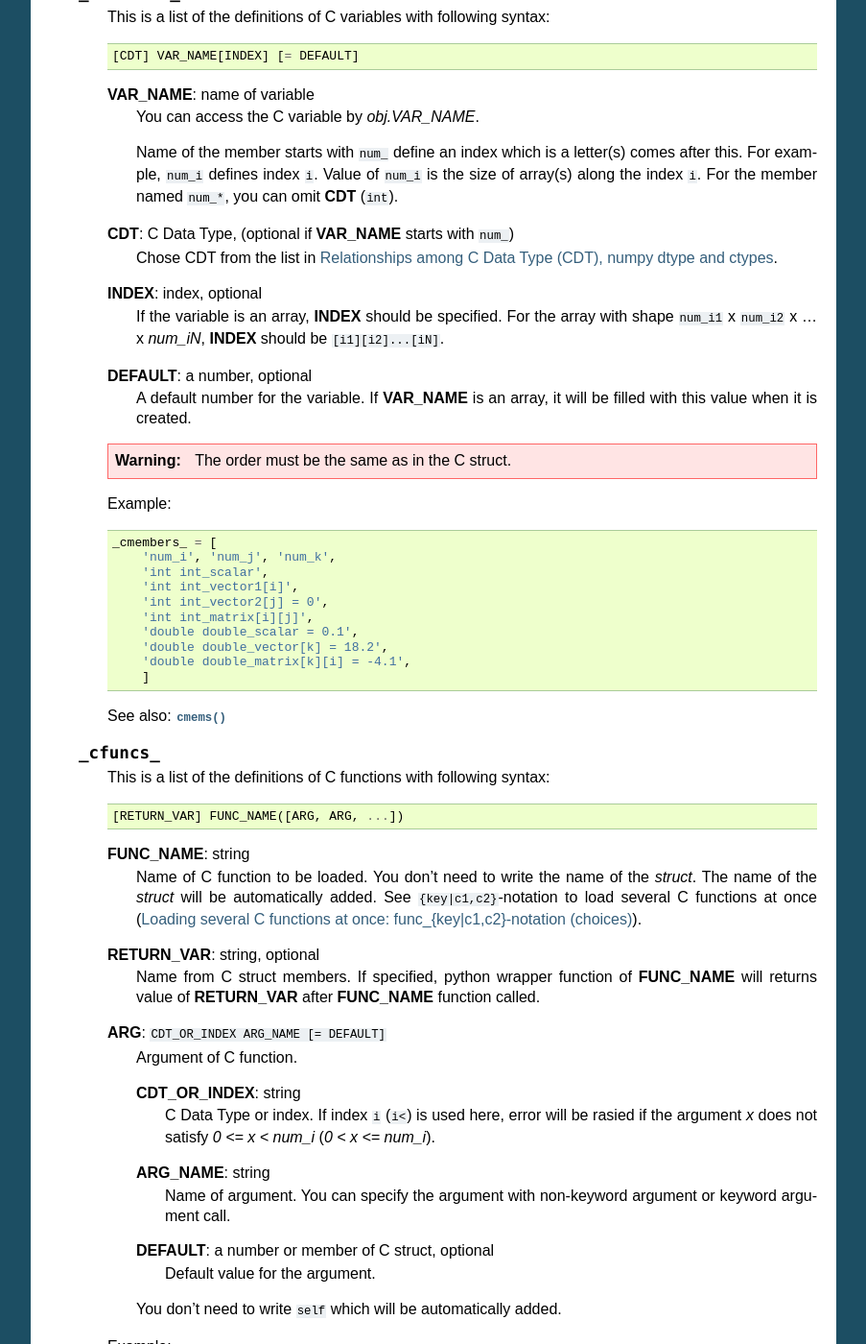
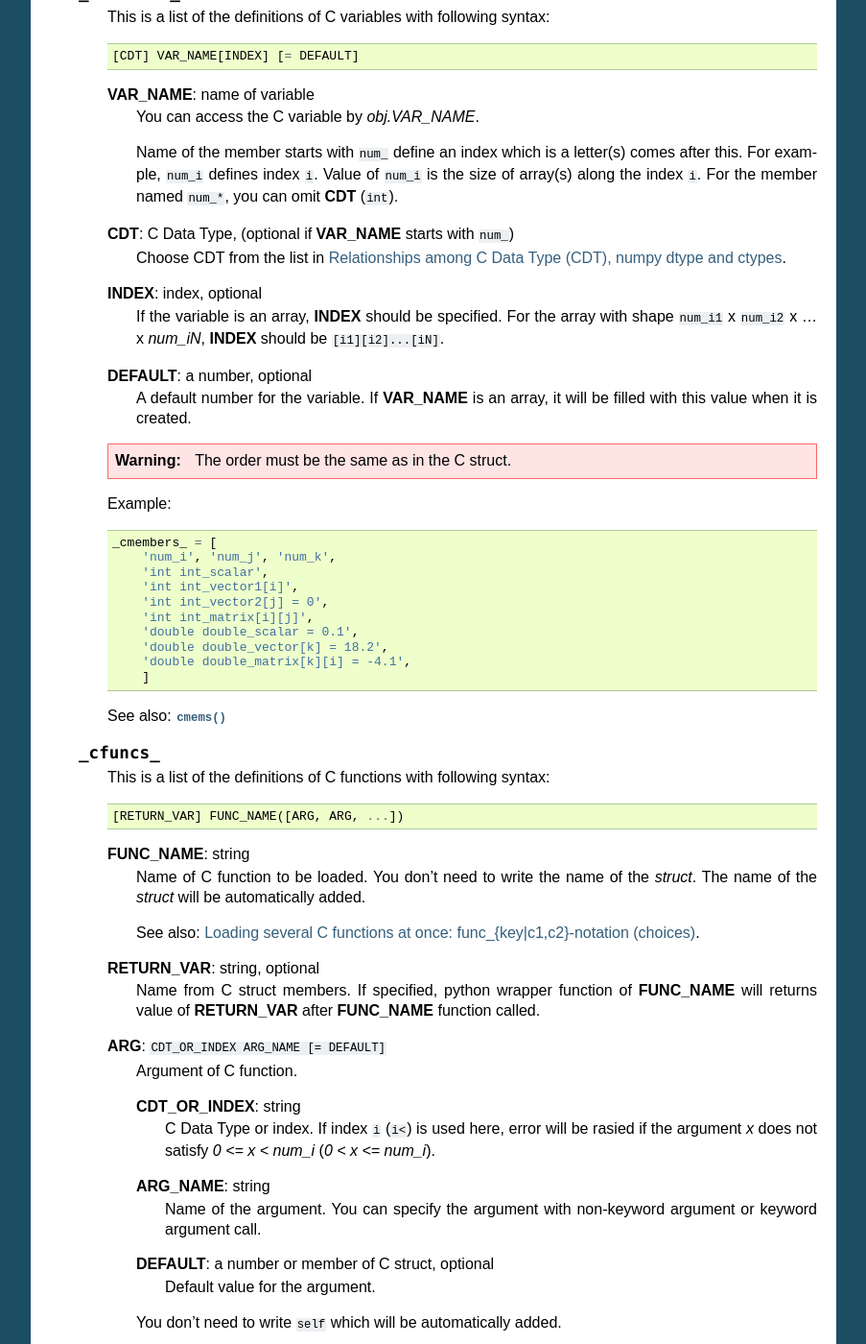
Before and after one commit to tkf/railgun, a Sphinx documentation site: the page built from doc/source/simobj.rst, in a window 1280 px wide and 1400 px high, scrolled down 891 px. Shown: the whole window at 96% size, without its empty margins (198-1101 px from the left). Built offline with Sphinx 7.4.7, drawn with Linux system fonts in a browser that asks for light colours; some of the changed text lies outside the part shown.

Commit message:
tiny modifications in doc/

```diff
--- a/doc/source/simobj.rst
+++ b/doc/source/simobj.rst
@@ -69,7 +69,7 @@
           the index ``i``. For the member named ``num_*``, you can omit
           **CDT** (``int``).
       **CDT**: C Data Type, (optional if **VAR_NAME** starts with ``num_``)
-          Chose CDT from the list in
+          Choose CDT from the list in
           `Relationships among C Data Type (CDT), numpy dtype and ctypes`_.
       **INDEX**: index, optional
           If the variable is an array, **INDEX** should be specified.
@@ -109,8 +109,8 @@
           Name of C function to be loaded.
           You don't need to write the name of the `struct`.
           The name of the `struct` will be automatically added.
-          See ``{key|c1,c2}``-notation to load several C functions
-          at once (:ref:`choices`).
+
+          See also: :ref:`choices`.
       **RETURN_VAR**: string, optional
           Name from C struct members.
           If specified, python wrapper function of **FUNC_NAME** will
@@ -125,7 +125,7 @@
               the argument `x` does not satisfy `0 <= x < num_i`
               (`0 < x <= num_i`).
           **ARG_NAME**: string
-              Name of argument.
+              Name of the argument.
               You can specify the argument with non-keyword argument
               or keyword argument call.
           **DEFAULT**: a number or member of C struct, optional
@@ -143,6 +143,7 @@
               "func_{key | c1, c2, c3}()",
               ]
 
+      See also: :ref:`how_to_write_cfunc`
 
    .. attribute:: SimObject._cstructname_
 
@@ -252,5 +256,5 @@
 
 .. note::
 
-   Corresponding Numpy dtype of ``long`` and ``ulong`` is determined by
-   :func:`platform.architecture`.
+   Corresponding Numpy dtypes of CDTs ``long`` and ``ulong`` are chosen
+   based on the variable returned by :func:`platform.architecture`.
--- a/doc/source/tutorial.rst
+++ b/doc/source/tutorial.rst
@@ -63,7 +64,6 @@
 
    You don't need to check if `s_end` above is in the range
    *[1, self->num_s]*. You will see you can leave it to RailGun!
-
 
 
 How to use your C functions from python
```
Also changed, not shown: other parts of doc/source/simobj.rst (+5 -2 lines), other parts of doc/source/tutorial.rst (+3 -2 lines), doc/source/utils.rst (+4 -3 lines).
